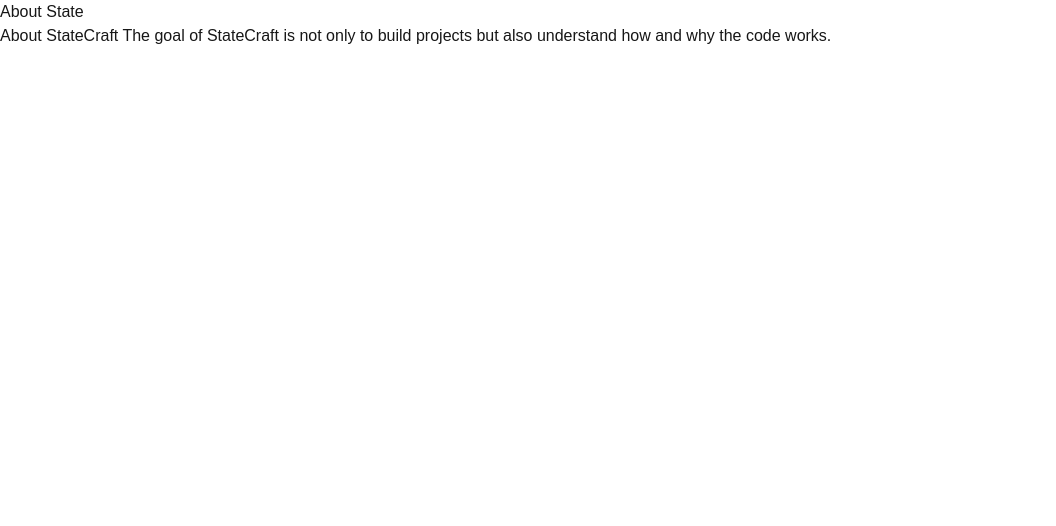
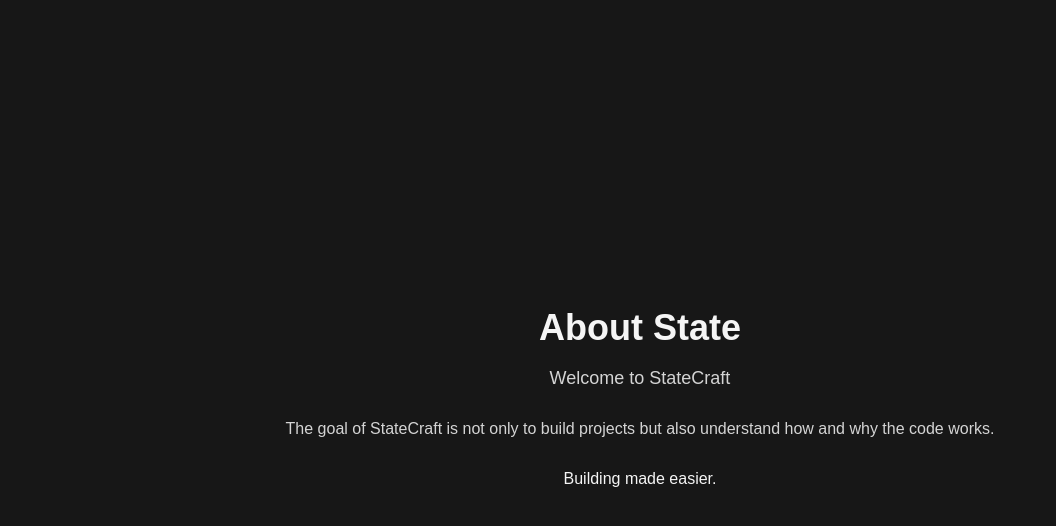
Before and after one commit to sean-techie/statecraft, a Next.js app: page /about in a window 1280 px wide. Shown: the top 526 px of the page, without its empty margins (0-1056 px from the left). Built offline with nearby package versions, Linux system fonts and the light colour scheme.

Commit message:
About page centering and styling

```diff
--- a/app/about/page.tsx
+++ b/app/about/page.tsx
@@ -1,14 +1,23 @@
 export default function AboutPage() {
 
     return (
-        <main>
-            <h1>
+        <main className="min-h-screen bg-neutral-900 text-neutral-100 flex items-center justify-center">
+            <div className="text-center">
+            <h1 className=" text-4xl font-bold">
             About State
             </h1>
-            <p>
-                About StateCraft
-                The goal of StateCraft is not only to build projects but also understand how and why the code works.
-            </p>
+            <p className="text-neutral-300 mt-4 text-lg">
+                Welcome to StateCraft
+                </p>
+                <p className="text-neutral-300 mt-6 leading-relaxed">
+                    The goal of StateCraft is not only to build projects but also understand how and why the code works.
+                </p>
+                <p className="text-neautral-400 mt-6 leading-relaxed">
+
+                    Building made easier.
+
+                </p>
+            </div>
         </main>
     );
 }
--- a/app/page.tsx
+++ b/app/page.tsx
@@ -9,7 +9,7 @@
   const topic = "Variables and JSX";
 
   return (
-    <main className="min-h-screen bg-blue-950 text-white flex flex-col items-center justify-center gap-4">
+    <main className="min-h-screen bg-neutral-900 text-neutral-200 flex flex-col items-center justify-center gap-4">
       <h1 className="text-5xl font-bold">
         {title}
       </h1>
@@ -23,7 +23,7 @@
       </p>
 
       <button
-        className="bg-white text-pink-700 px-4 py-2 rounded-lg"
+        className="bg-white text-neutral-950 px-4 py-2 rounded-lg"
         onClick={() => setLesson(lesson + 1)}
       >
         Next Lesson
```
